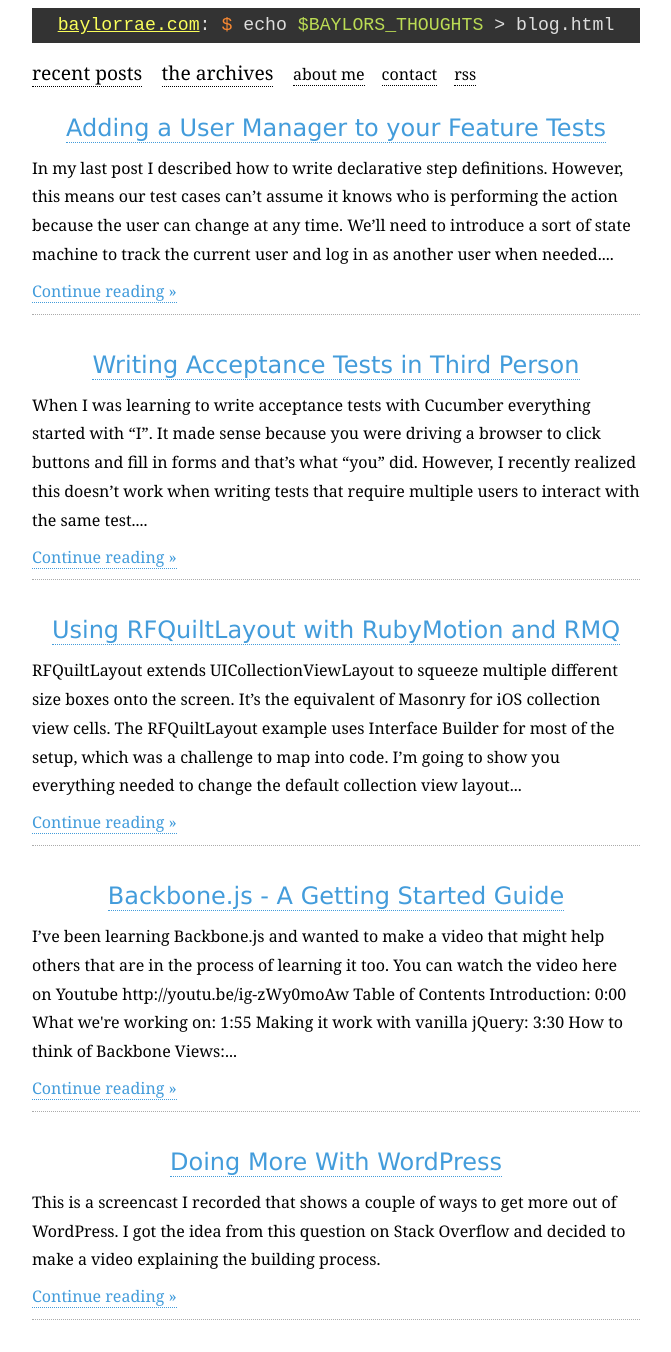
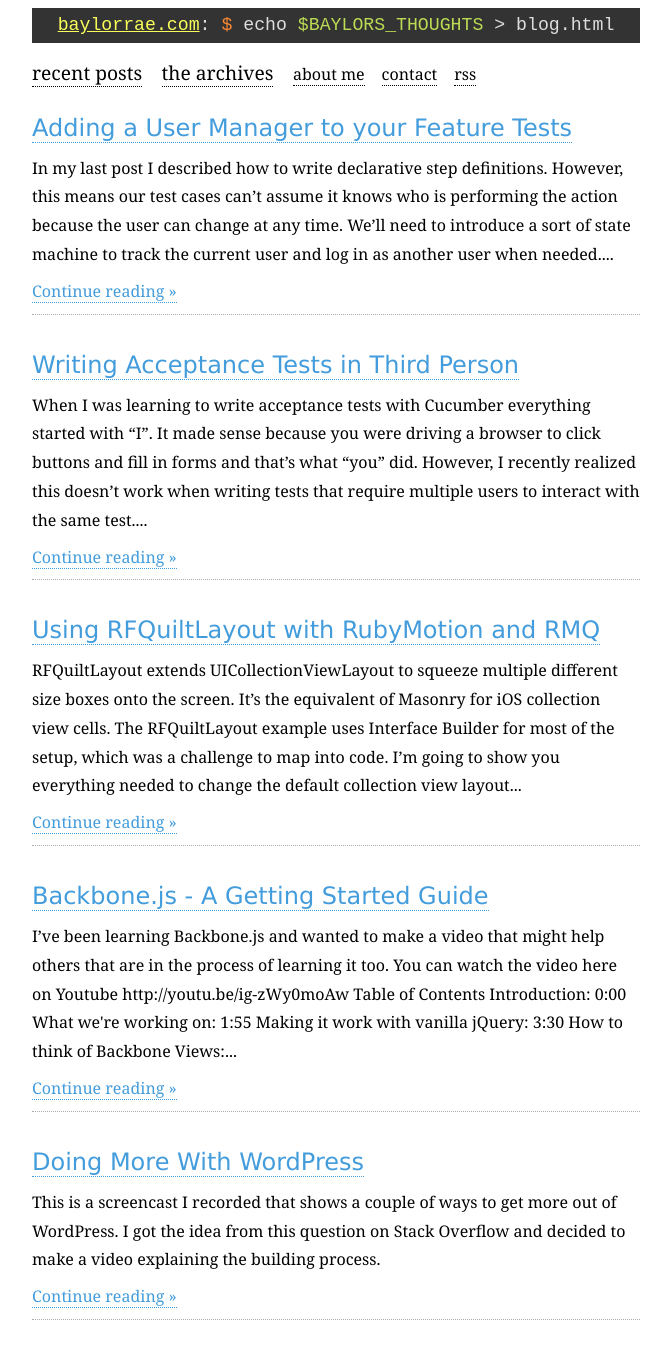
Before and after one commit to BaylorRae/baylorrae.github.io, a Jekyll site: the page built from index.md, in a window 1280 px wide. Shown: the whole page, without its empty margins (304-975 px from the left). Built offline with Jekyll 4.4.1, drawn with Linux system fonts in a browser that asks for light colours.

Commit message:
remove post-title class

```diff
--- a/_layouts/home.html
+++ b/_layouts/home.html
@@ -4,7 +4,7 @@ layout: default
 
 {% for post in site.posts limit: 5 %}
   <article>
-    <h2 class="post-title">
+    <h2>
       <a href="{{ post.url | relative_url }}">{{ post.title }}</a>
     </h2>
     <div class="excerpt">
```
